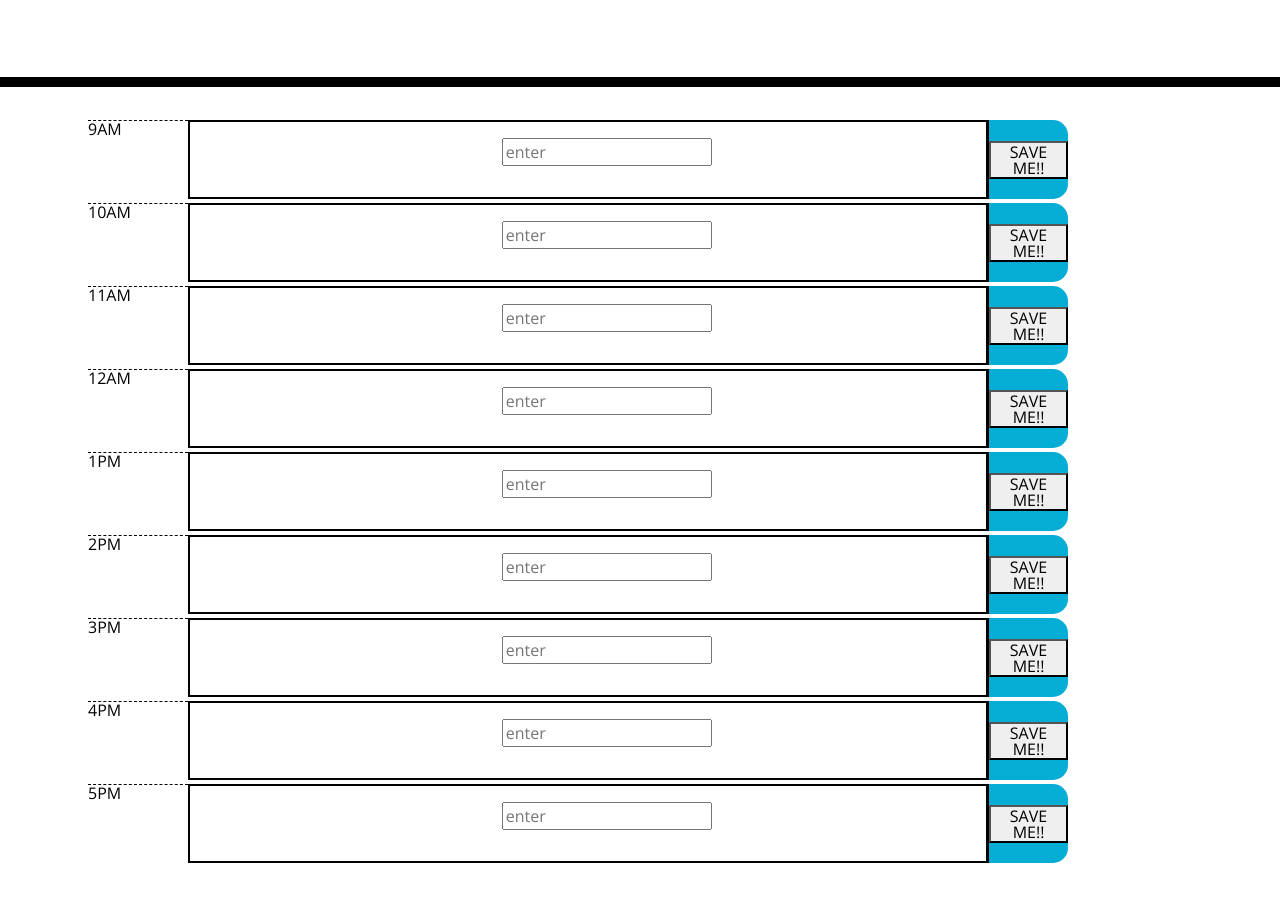
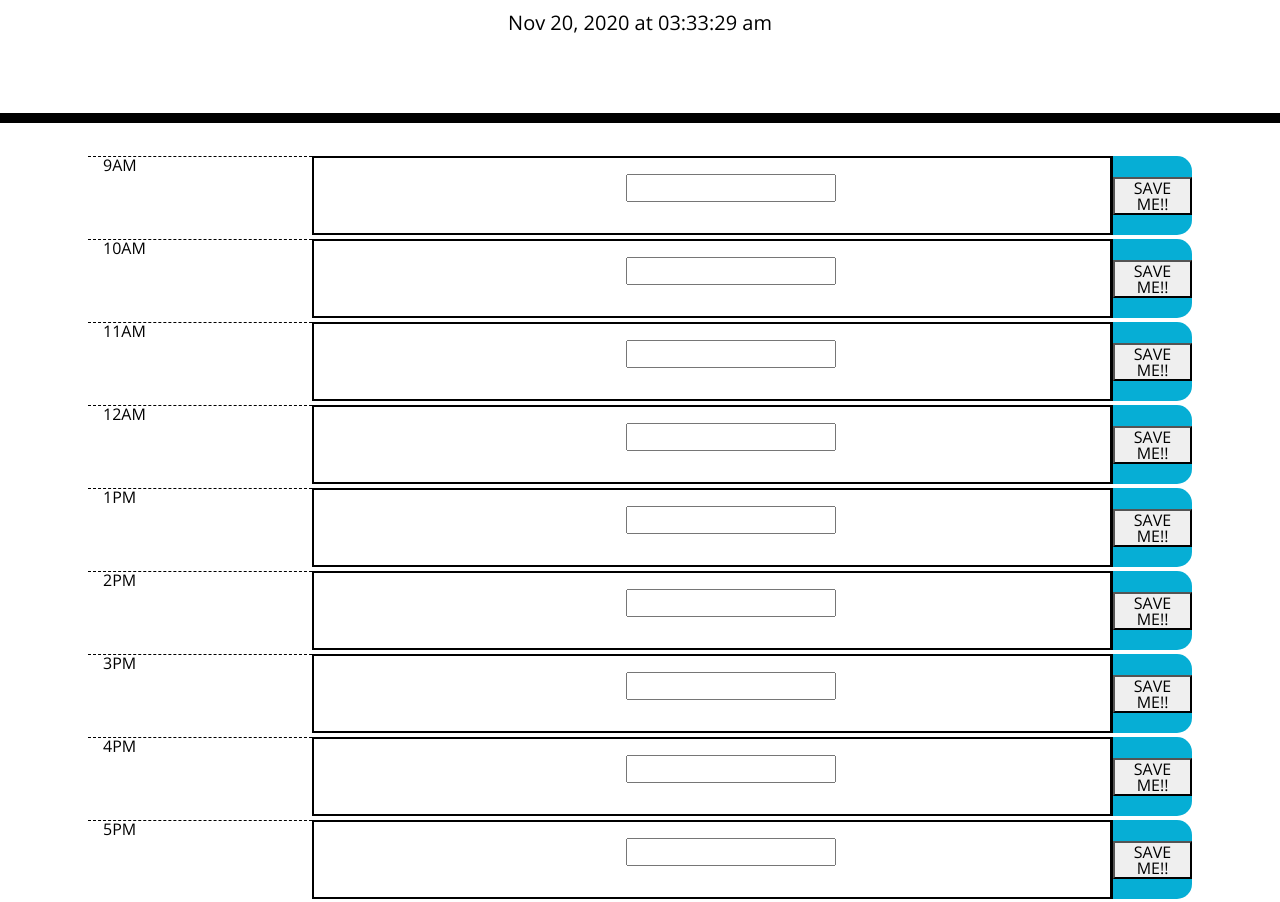
Before and after one commit to Jerquanus/Workday-Scheduler-hw5, a plain HTML site: page Develop/index.html in a window 1280 px wide. Shown: the part 181-1083 px from the top of the page. Before the commit the page ends 1047 px from the top, so only its background shows below. Drawn offline with nearby package versions, Linux system fonts and the light colour scheme.

Commit message:
Grey working

```diff
--- a/Develop/index.html
+++ b/Develop/index.html
@@ -19,10 +19,11 @@
       rel="stylesheet"
     />
     <link rel="stylesheet" href="style.css" />
-    <link rel="javascript" href="script.js" />
 
-    <script src="https://cdnjs.cloudflare.com/ajax/libs/jquery/3.2.1/jquery.min.js"></script>
-    <script src="https://cdnjs.cloudflare.com/ajax/libs/moment.js/2.24.0/moment.min.js"></script>
+
+
+
+
 
 
 
@@ -38,92 +39,92 @@
     <div class="container">
       <!-- Timeblocks go here -->
 
-      <div class= "row">
-        <div class= "col-1, hour">9AM</div>
-        <div class= 'col-1, time-block'>
-          <input id="description" type= "text" placeholder="enter">
+      <div class="row">
+        <div class= "col hour">9AM</div>
+        <div id='9' class= 'time-block'>
+          <input id="textarea" type= "text">
         </div>
-        <div class= 'col-1, saveBtn'>
+        <div class= 'saveBtn'>
           <button>SAVE ME!!</button>
         </div>
       </div>
 
       <div class= "row">
-        <div class= "col-2, hour">10AM</div>
-        <div class= 'col-2, time-block'>
-          <input id="description" type= "text" placeholder="enter">
+        <div class= "col hour">10AM</div>
+        <div id= '10'class= 'time-block'>
+          <input id="textarea" type= "text" placeholder="">
         </div>
-        <div class= 'col-2, saveBtn'>
+        <div class= 'saveBtn'>
           <button>SAVE ME!!</button>
         </div>
       </div>
 
       <div class= "row">
-        <div class= "col-3, hour">11AM</div>
-        <div class= 'col-3, time-block'>
-          <input id="description" type= "text" placeholder="enter">
+        <div class= "col hour">11AM</div>
+        <div id='11' class= 'time-block'>
+          <input id="textarea" type= "text" placeholder="">
         </div>
-        <div class= 'col-3, saveBtn'>
+        <div class='saveBtn'>
           <button>SAVE ME!!</button>
         </div>
       </div>
 
       <div class= "row">
-        <div class= "col-4, hour">12AM</div>
-        <div class= 'col-4, time-block'>
-          <input id="description" type= "text" placeholder="enter">
+        <div class= "col hour">12AM</div>
+        <div id='12' class= 'time-block'>
+          <input id="textarea" type= "text" placeholder="">
         </div>
-        <div class= 'col-4, saveBtn'>
+        <div class= 'saveBtn'>
           <button>SAVE ME!!</button>
         </div>
       </div>
 
       <div class= "row">
-        <div class= "col-5, hour">1PM</div>
-        <div class= 'col-5, time-block'>
-          <input id="description" type= "text" placeholder="enter">
+        <div class= "col hour">1PM</div>
+        <div id='13' class= 'time-block'>
+          <input id="textarea" type="text" placeholder="">
         </div>
-        <div class= 'col-5, saveBtn'>
+        <div class='saveBtn'>
           <button>SAVE ME!!</button>
         </div>
       </div>
 
       <div class= "row">
-        <div class= "col-6, hour">2PM</div>
-        <div class= 'col-6, time-block'>
-          <input id="description" type= "text" placeholder="enter">
+        <div class= "col hour">2PM</div>
+        <div id= '14' class='time-block'>
+          <input id="textarea" type= "text" placeholder="">
         </div>
-        <div class= 'col-6, saveBtn'>
+        <div class= 'saveBtn'>
           <button>SAVE ME!!</button>
         </div>
       </div>
 
       <div class= "row">
-        <div class= "col-7, hour">3PM</div>
-        <div class= 'col-7, time-block'>
-          <input id="description" type= "text" placeholder="enter">
+        <div class= "col hour">3PM</div>
+        <div id='15' class= 'time-block'>
+          <input id="textarea" type= "text" placeholder="">
         </div>
-        <div class= 'col-7, saveBtn'>
+        <div class= 'saveBtn'>
           <button>SAVE ME!!</button>
         </div>
       </div>
 
       <div class= "row">
-        <div class= "col-8, hour">4PM</div>
-        <div class= 'col-8, time-block'>
-          <input id="description" type= "text" placeholder="enter">
+        <div class= "col hour">4PM</div>
+        <div id='16' class= 'time-block'>
+          <input id="textarea" type= "text" placeholder="">
         </div>
-        <div class= 'col-8, saveBtn'>
+        <div class= 'saveBtn'>
           <button>SAVE ME!!</button>
         </div>
       </div>
 
       <div class= "row">
-        <div class= "col-9, hour">5PM</div>
-        <div class= 'col-9, time-block'>
-          <input id="description" type= "text" placeholder="enter">
+        <div class="col hour">5PM</div>
+        <div id='17' class= 'time-block'>
+          <input id="textarea" type="text" placeholder="">
         </div>
-        <div class= 'col-9, saveBtn'>
+        <div class= 'saveBtn'>
           <button>SAVE ME!!</button>
         </div>
       </div>
@@ -133,6 +134,10 @@
 
 
     </div>
+     <script src="https://cdnjs.cloudflare.com/ajax/libs/jquery/3.2.1/jquery.min.js"></script>
+    <script src="https://cdnjs.cloudflare.com/ajax/libs/moment.js/2.24.0/moment.min.js"></script>
+
+    <script src="./script.js"></script>
 
 
   </body>
--- a/Develop/script.js
+++ b/Develop/script.js
@@ -1,11 +1,45 @@
+var timeDisplay = $('#currentDay')
+
+function currentTime() {
+    var today = moment();
+    timeDisplay.text(today.format('MMM DD, YYYY [at] hh:mm:ss a'));
+    var timeRightNow = today.hours()
+
+    console.log
+
+    for(var i = 9; i <= 17; i++) {
+        var hourEl = document.getElementById(i.toString());
+        var id = parseInt(hourEl.id)
+
+        // hourEl.classList.add('past')
+
+        // less than, equal to or greater than
+        if(id < timeRightNow) {
+            hourEl.classList.add('past')
+        }
 
 
-var today = moment().format('dddd, MMMM Do YYYY, h:mm:ss a')
-let todayTwo = $('#currentDay').text(today)
-console.log('today ', today)
-console.log('todayTwo ', todayTwo)
+        // console.log(id,timeRightNow)
+
+    }
 
 
-// var save =
+}
+
+
+
+
+
+
+currentTime()
+
+
+
+
+
+
+
+
+
 
 // localStorage.setItem();
```
